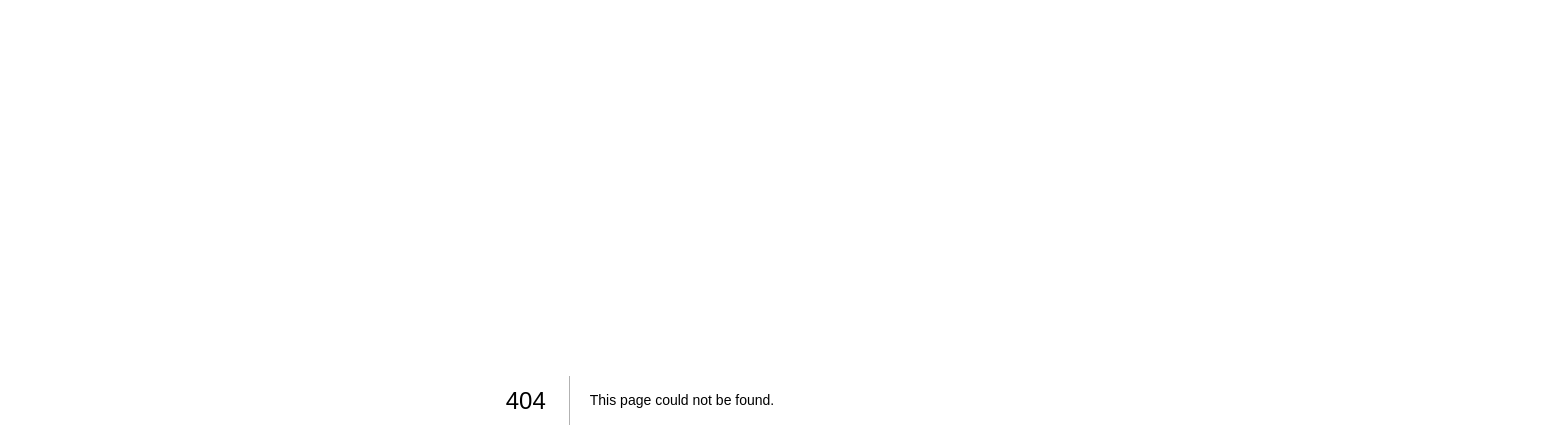
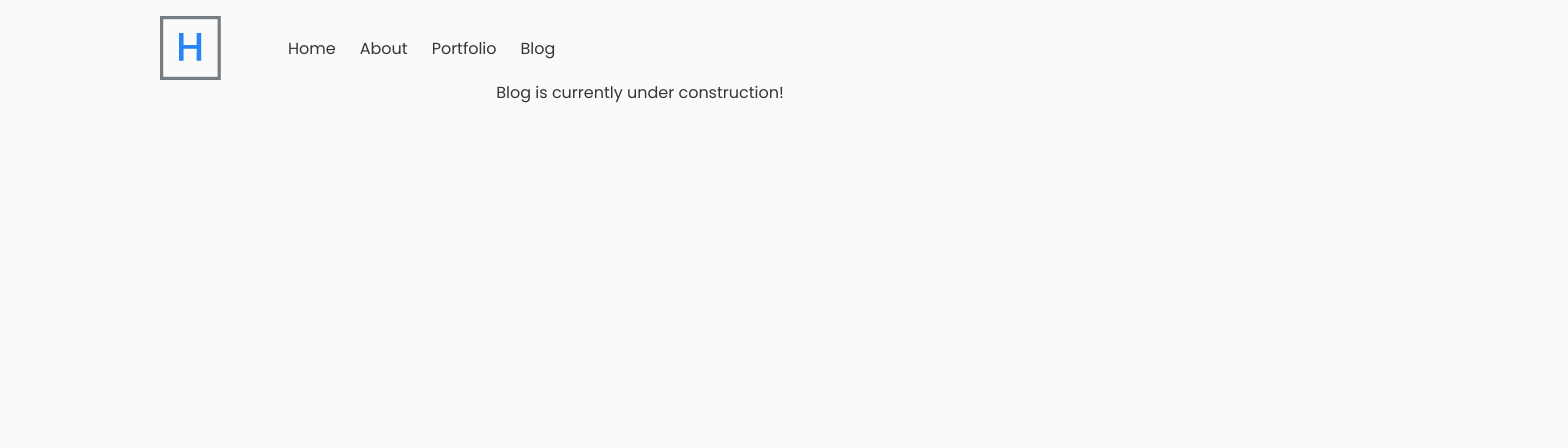
Before and after one commit to hrakt/hrakt.github.io, a Next.js app: page /blog in a window 1280 px wide. Before the commit this address had no page. Shown: the top 448 px of the page, 1568 px wide, since content can reach past the window. Built offline with nearby package versions, Linux system fonts and the light colour scheme.

Commit message:
Create portfolio and blog pages

```diff
--- /dev/null
+++ b/components/Blog/Blog.js
@@ -0,0 +1,9 @@
+import styles from "./Blog.module.scss";
+
+const Blog = () => {
+  return (
+    <div className={styles.blog}>Blog is currently under construction!</div>
+  );
+};
+
+export default Blog;
--- /dev/null
+++ b/components/Blog/Blog.module.scss
@@ -0,0 +1,6 @@
+.blog {
+  width: 100%;
+  display: flex;
+  justify-content: center;
+  align-items: center;
+}
--- a/components/Nav/Nav.js
+++ b/components/Nav/Nav.js
@@ -1,7 +1,6 @@
 import React, { useEffect, useState } from "react";
 
 import styles from "./Nav.module.scss";
-import PropTypes from "prop-types";
 import cx from "classnames";
 import SvgIcon from "../SvgIcon";
 import Link from "next/link";
@@ -68,9 +67,4 @@ const Nav = ({}) => {
   );
 };
 
-Nav.propTpes = {
-  sectionArr: PropTypes.array.isRequired,
-  darkMode: PropTypes.bool,
-};
-
 export default Nav;
--- /dev/null
+++ b/pages/blog.js
@@ -0,0 +1,12 @@
+import Blog from "../components/Blog/Blog";
+import DefaultLayout from "../layouts";
+
+export default function BlogPage() {
+  return (
+    <div>
+      <DefaultLayout>
+        <Blog />
+      </DefaultLayout>
+    </div>
+  );
+}
```
Also changed, not shown: pages/portfolio.js (added, +12 -0 lines).
